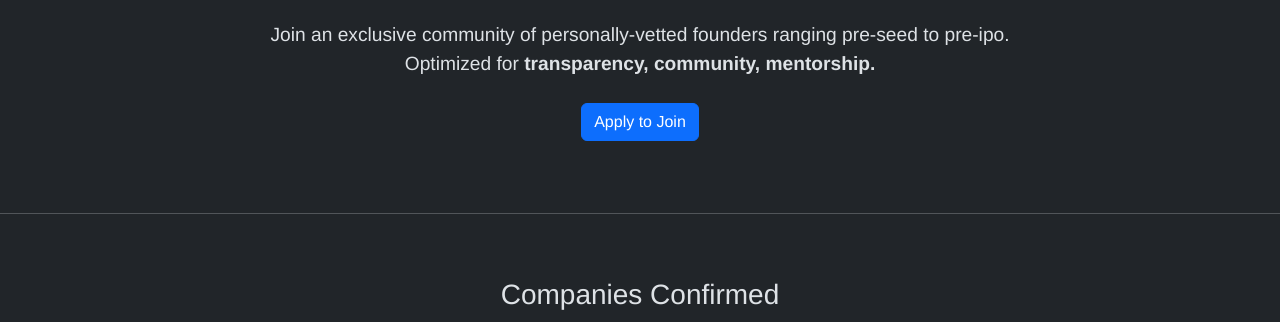
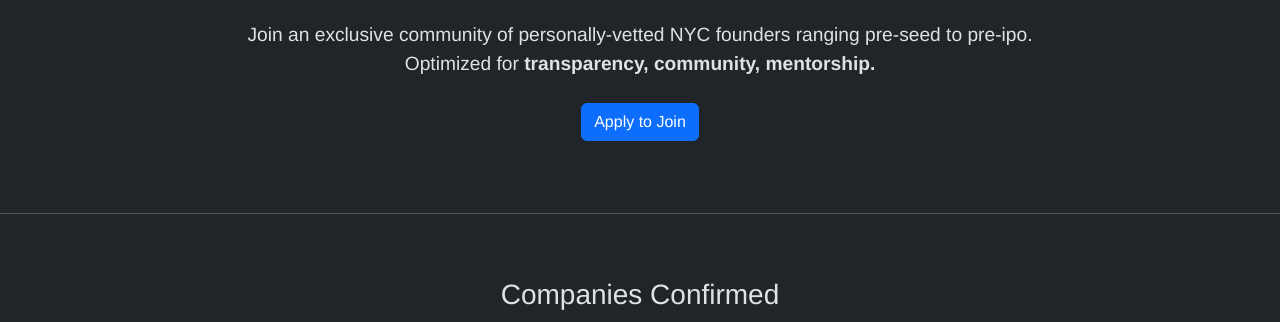
Before and after one commit to esteininger/cohort, a plain HTML site: page index.html in a window 1280 px wide. Shown: the part 282-604 px from the top of the page. Drawn offline with nearby package versions, Linux system fonts and the light colour scheme.

Commit message:
no message

```diff
--- a/index.html
+++ b/index.html
@@ -125,7 +125,7 @@
                         </a>
                     </div>
                     <p class="text-center mt-4 mx-auto" style="font-size:1.2rem;">
-                        Join an exclusive community of personally-vetted founders ranging pre-seed to pre-ipo.
+                        Join an exclusive community of personally-vetted NYC founders ranging pre-seed to pre-ipo.
                         </br>
                         Optimized for
                         <strong>transparency, community, mentorship.</strong>
```
